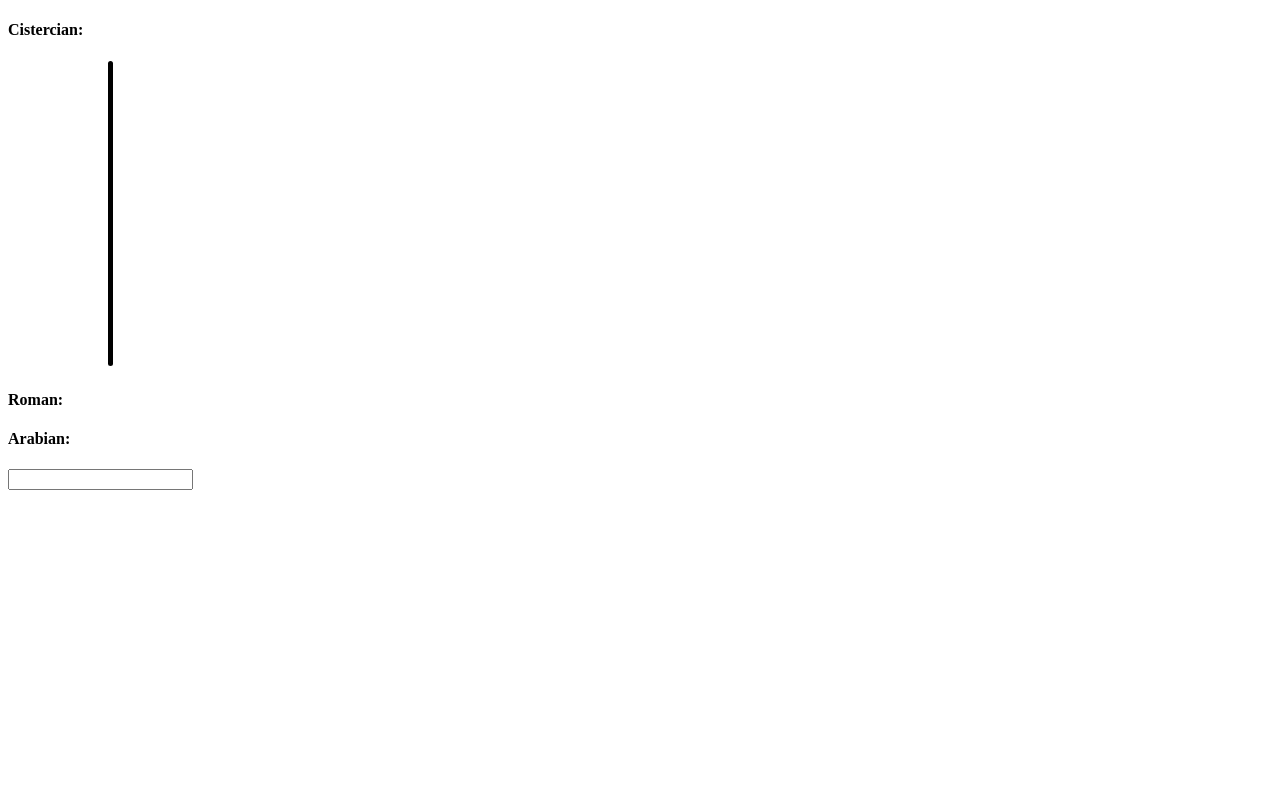
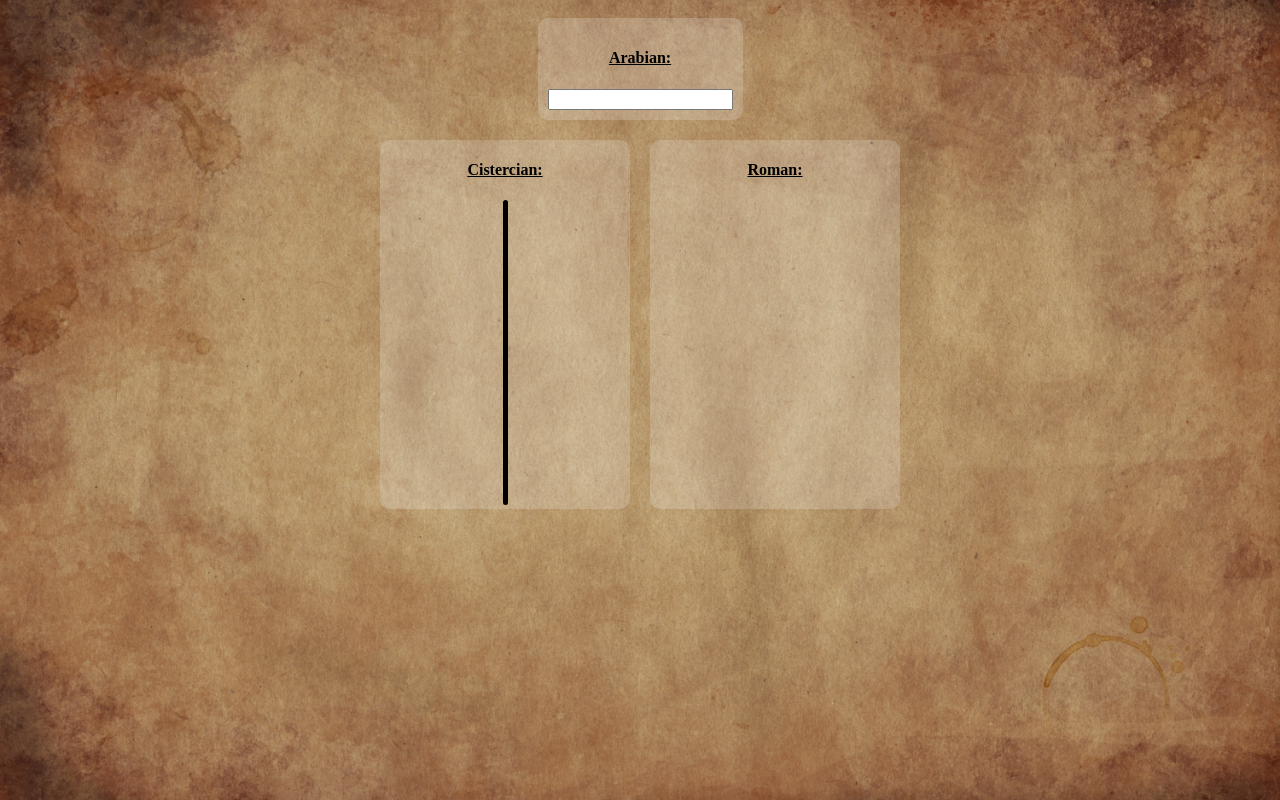
Before and after one commit to SylvainDurant/numerus, a plain HTML site: page index.html in a window 1280 px wide. Drawn offline with Linux system fonts and the light colour scheme.

Commit message:
app is now sexy

```diff
--- a/index.html
+++ b/index.html
@@ -9,22 +9,32 @@
     <link rel="stylesheet" href="./style/style.css">
 </head>
 <body>
-    <h4>Cistercian:</h4>
-    <div id="cistercien">
+
+    <div id="arabian">
+        <h4><u>Arabian:</u></h4>
+        <input id="arabianInput" type="number">
+    </div>
+
+    <div id="others">
+
+        <div id="cistercian">
+            <h4><u>Cistercian:</u></h4>
+            <div id="canvas-warp">
                 <canvas id="canvas" width=205 height=305></canvas>
                 <div id="unit"></div>
                 <div id="ten"></div>
                 <div id="hundred"></div>
                 <div id="thousand"></div>
             </div>
+        </div>
+
 
         <div id="roman">
-        <h4>Roman:</h4>
+            <h4><u>Roman:</u></h4>
             <div id="romanInput"></div>
         </div>
 
-    <h4>Arabian:</h4>
-    <input id="arabianInput" type="number">
+    </div>
 
 </body>
 <script src="./js/main.js"></script>
--- a/style/style.css
+++ b/style/style.css
@@ -1,29 +1,74 @@
-#cistercien { position:relative } /* Make this a positioned parent */
+body {
+    background-image: url("../images/background.jpg");
+    background-repeat: no-repeat;
+    background-attachment: fixed;
+    background-size: cover;
+    background-position: center;
+    text-align: center;
+}
 
-#cistercien div {
+#arabian {
+    display: inline-block;
+    text-align: center;
+    background-color: rgba(245, 245, 245, 0.2);
+    margin: 10px;
+    padding: 10px;
+    border-radius: 10px;
+}
+
+#others {
+    display: flex;
+    flex-wrap: wrap;
+    justify-content: center;
+}
+
+#cistercian {
+    width: 250px;
+    text-align: center;
+    background-color: rgba(245, 245, 245, 0.2);
+    margin: 10px;
+    border-radius: 10px;
+}
+
+#roman {
+    margin: 10px;
+    width: 250px;
+    text-align: center;
+    background-color: rgba(245, 245, 245, 0.2);
+    border-radius: 10px;
+}
+
+#canvas-warp { position:relative; } /* Make this a positioned parent */
+
+#canvas-warp div {
     position:absolute;
-    width: 100px;
-    height: 100px;
+    width: 99px;
+    height: 104px;
+    cursor: pointer;
+}
+
+#canvas-warp div:hover {
+    border: solid 1px lightblue;
 }
 
 #unit{
     top:0px;
-    left:100px;
+    left:127.5px;
 }
 
 #ten{
     top:0px;
-    left:0px;
+    left:21.5px;
 }
 
 #hundred{
     top:200px;
-    left:100px;
+    left:127.5px;
 }
 
 #thousand{
     top:200px;
-    left:0px;
+    left:21.5px;
 }
 
 #romanInput{
```
Also changed, not shown: images/background.jpg (added). Lines whose indentation alone changed are shown as unchanged.
